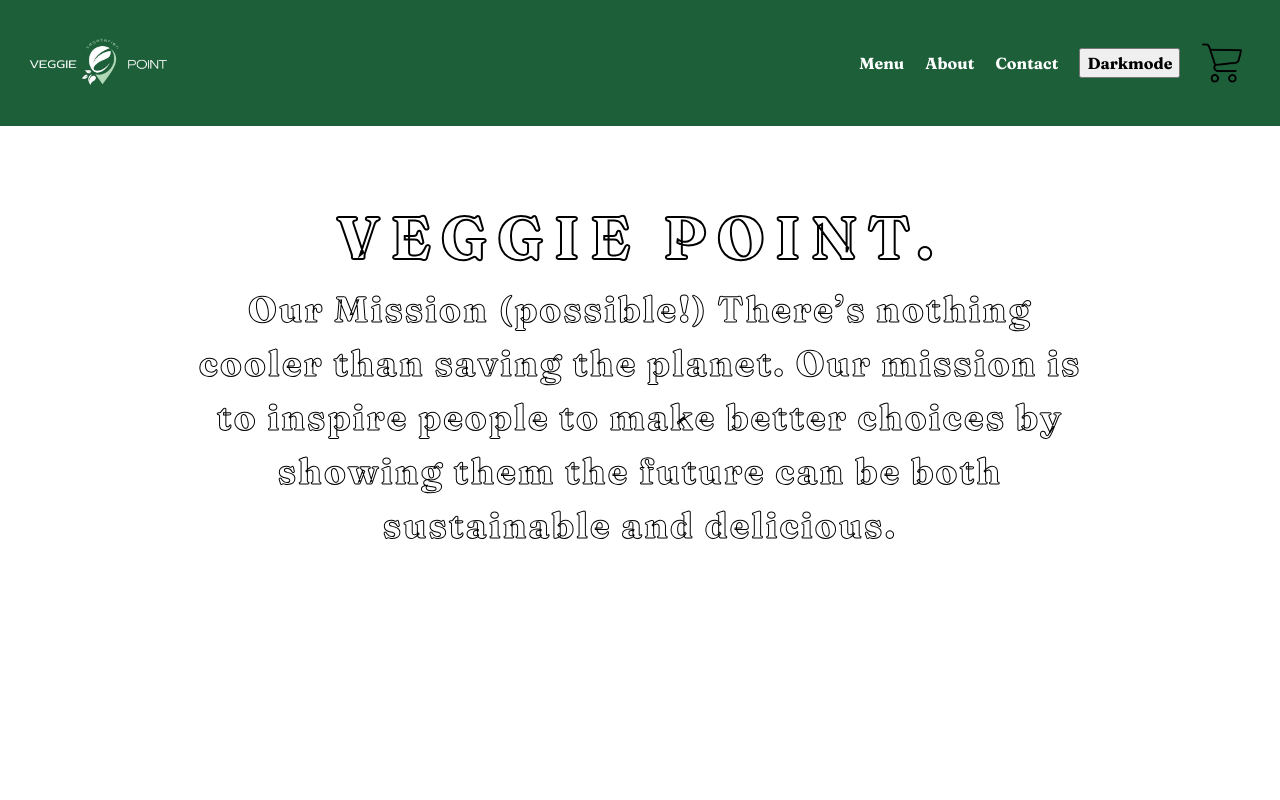
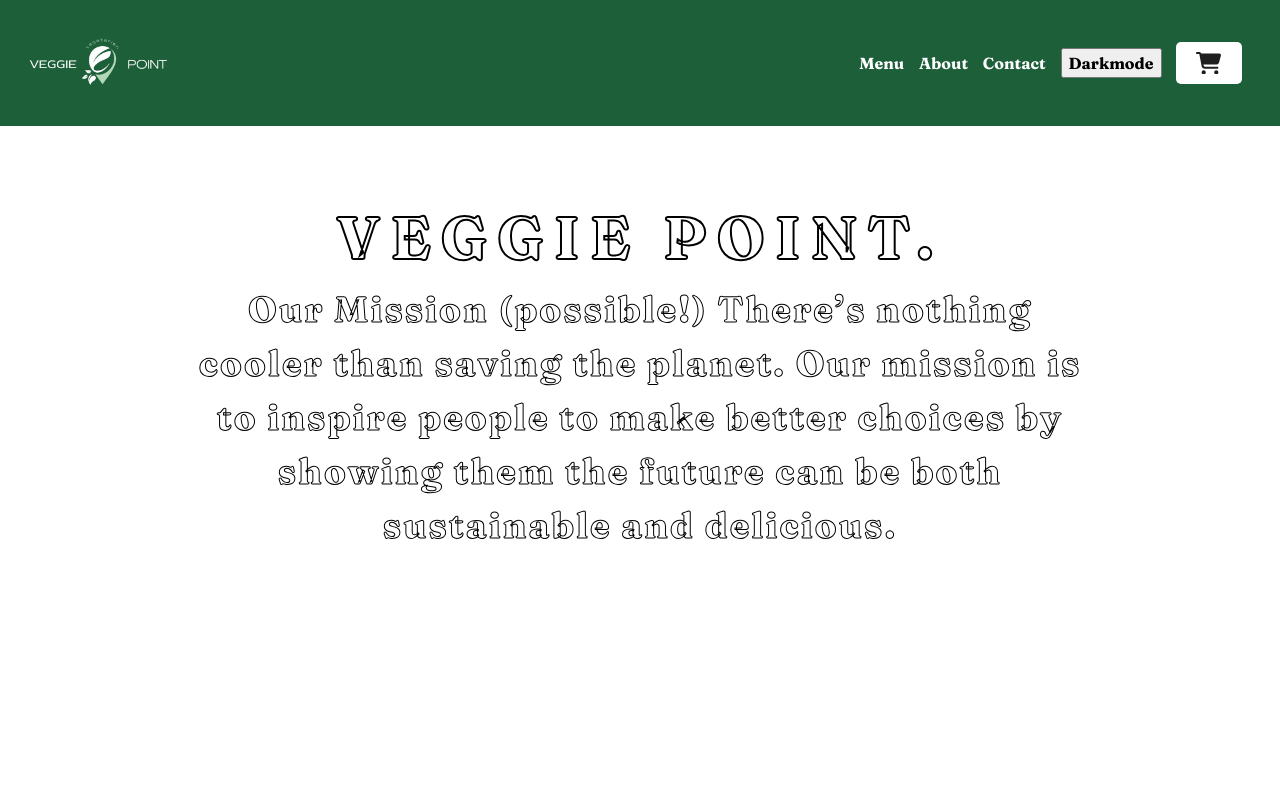
Before and after one commit to Dams4953/dark_kitchen, a plain HTML site: page index.html in a window 1280 px wide. Both pictures are taken after a click on the button "Darkmode". Shown: the top 800 px of the page. Drawn offline with Linux system fonts and the light colour scheme.

Commit message:
modif day 2 damien

```diff
--- a/assets/js/script.js
+++ b/assets/js/script.js
@@ -172,7 +172,7 @@ for (let elem of collection) {
   section.appendChild(div);
 
 }
-
+//darkmode//
 const toggleButton = document.getElementById("darkmode-toggle");
 const body = document.body;
 
@@ -189,6 +189,8 @@ toggleButton.addEventListener("click", () => {
     console.log("Dark mode activated");
   } else {
     backgroundSection.style.backgroundImage = "url('assets/images/BandeEntete.png')";
-    backgroundCard.style.backgroundColor = ""; // Réinitialiser la couleur si nécessaire
+    backgroundCard.style.backgroundColor = "";
   }
 });
+
+//panier//
--- a/assets/scss/header/_header.scss
+++ b/assets/scss/header/_header.scss
@@ -40,12 +40,15 @@
             margin: 1%;
         }
 
-        .panier {
-            height: 40px;
-            background-color: invert(98%) sepia(100%) saturate(0%) hue-rotate(289deg) brightness(102%) contrast(102%);
-        }
-    }
+        .custom-button {
+            background-color: #ffffff;
+            border: none;
+            padding: 10px 20px;
+            border-radius: 5px;
+            cursor: pointer;
+          }
 
+}
     .row {
         display: none;
     }
--- a/index.html
+++ b/index.html
@@ -35,7 +35,13 @@
                         <button class="darkmode-button" id="darkmode-toggle">Darkmode</button>
                     </li>
                     <li>
-                        <img class="panier" src="assets/images/panier.png">
+                        <button class="custom-button">
+                            <svg xmlns="http://www.w3.org/2000/svg" height="1.4em" viewBox="0 0 576 512" fill="#1E1E1E" style="background-color: transparent;">
+                              <path d="M0 24C0 10.7 10.7 0 24 0H69.5c22 0 41.5 12.8 50.6 32h411c26.3 0 45.5 25 38.6 50.4l-41 152.3c-8.5 31.4-37 53.3-69.5 53.3H170.7l5.4 28.5c2.2 11.3 12.1 19.5 23.6 19.5H488c13.3 0 24 10.7 24 24s-10.7 24-24 24H199.7c-34.6 0-64.3-24.6-70.7-58.5L77.4 54.5c-.7-3.8-4-6.5-7.9-6.5H24C10.7 48 0 37.3 0 24zM128 464a48 48 0 1 1 96 0 48 48 0 1 1 -96 0zm336-48a48 48 0 1 1 0 96 48 48 0 1 1 0-96z"></path>
+                            </svg>
+                          </button>
+
+
                     </li>
                     <div class="row">
                         <input type="checkbox" id="hamburger">
@@ -72,11 +78,11 @@
     <footer class="footer">
         <div class="footer_container">
             <div class="footer_container_contact">
-                <p class="footer_contact"><strong>Veggie Point</strong><br><i>20 Rue de Flandre<br>Bruxelles 1000<br>Belgique<br>----------------<br>0485 98 78 50<br>veggiepoint@hotmail.com</i></p>
+                <p class="footer_contact" id="contact"><strong>Veggie Point</strong><br><i>20 Rue de Flandre<br>Bruxelles 1000<br>Belgique<br>----------------<br>0485 98 78 50<br>veggiepoint@hotmail.com</i></p>
                 <div class="footer_container_logo">
                     <img src="assets/images/logoclair2.png" alt="logo"></a>
                 </div>
-                <div class="footer_container_about">
+                <div class="footer_container_about" id="about">
                     <h2>Qui sommes nous ?</h2>
                     <p>Un restaurant végétarien dédié à la création de plats<br>délicieux et équilibrés,
                     mettant en valeur des ingrédients<br>frais pour offrir une expérience culinaire savoureuse et<br>
```
Also changed, not shown: assets/scss/header/panier.png (added), assets/scss/panier.png (added), assets/scss/style.css, 1 other file.
